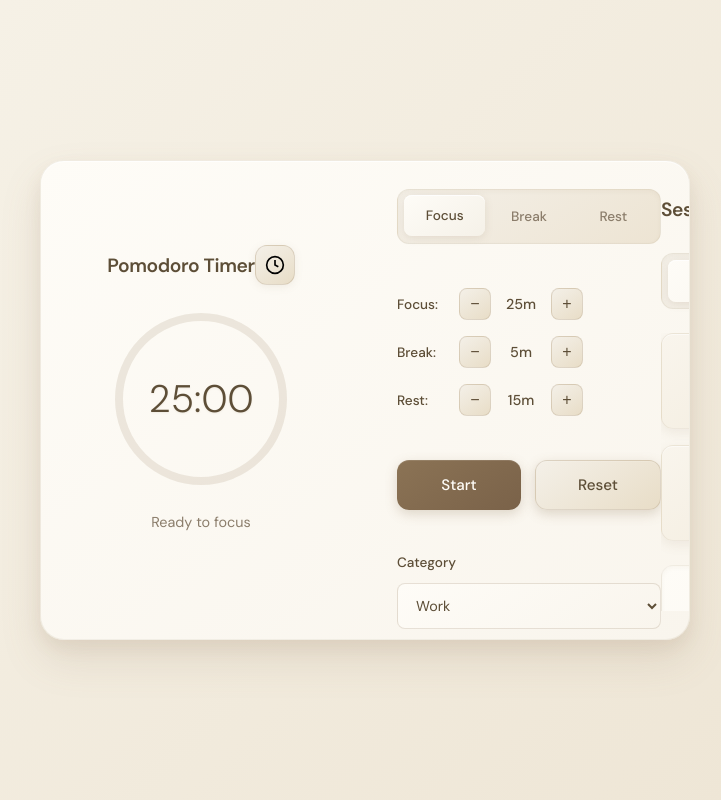
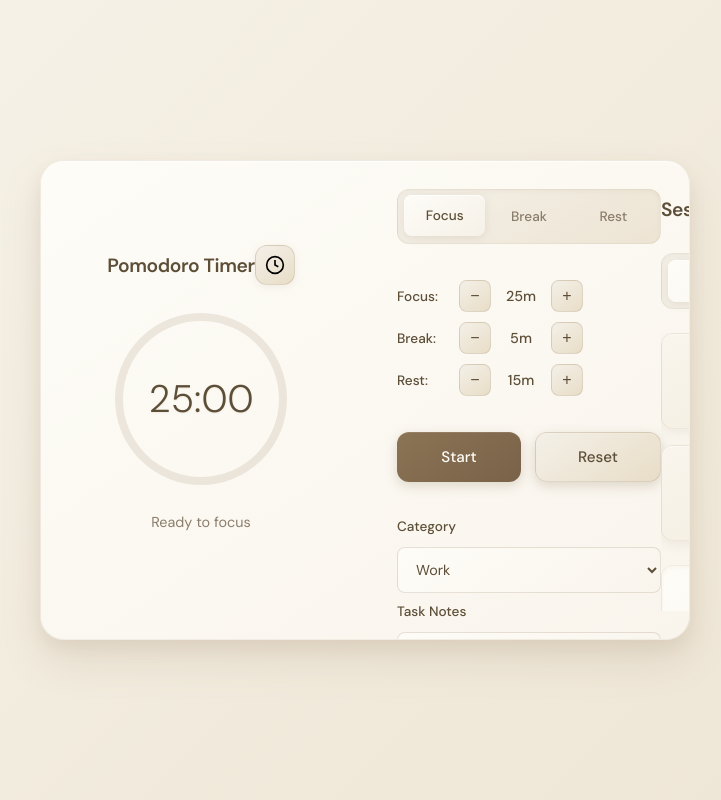
Before and after one commit to venniseho/pomodoro-timer-widget, a plain HTML site: page index.html in a window 1280 px wide. Shown: the whole page, without its empty margins (275-996 px from the left). Drawn offline with nearby package versions, Linux system fonts and the light colour scheme.

Commit message:
trying to fix spacing on timer controls

```diff
--- a/index.html
+++ b/index.html
@@ -172,7 +172,7 @@
             border: 1px solid rgba(139, 115, 85, 0.1);
             border-radius: 12px;
             padding: 6px;
-            margin-bottom: 24px;
+            margin-bottom: 16px;
             gap: 3px;
             box-shadow: inset 0 2px 4px rgba(139, 115, 85, 0.05);
         }
@@ -203,7 +203,7 @@
         .controls {
             display: flex;
             gap: 14px;
-            margin-bottom: 24px;
+            margin-bottom: 16px;
         }
 
         .btn {
@@ -247,8 +247,8 @@
         .time-settings {
             display: flex;
             flex-direction: column;
-            gap: 16px;
-            margin-bottom: 24px;
+            gap: 10px;
+            margin-bottom: 16px;
         }
 
         .time-setting {
@@ -302,7 +302,7 @@
         .session-inputs {
             display: flex;
             flex-direction: column;
-            gap: 16px;
+            gap: 10px;
         }
 
         .input-group {
```
